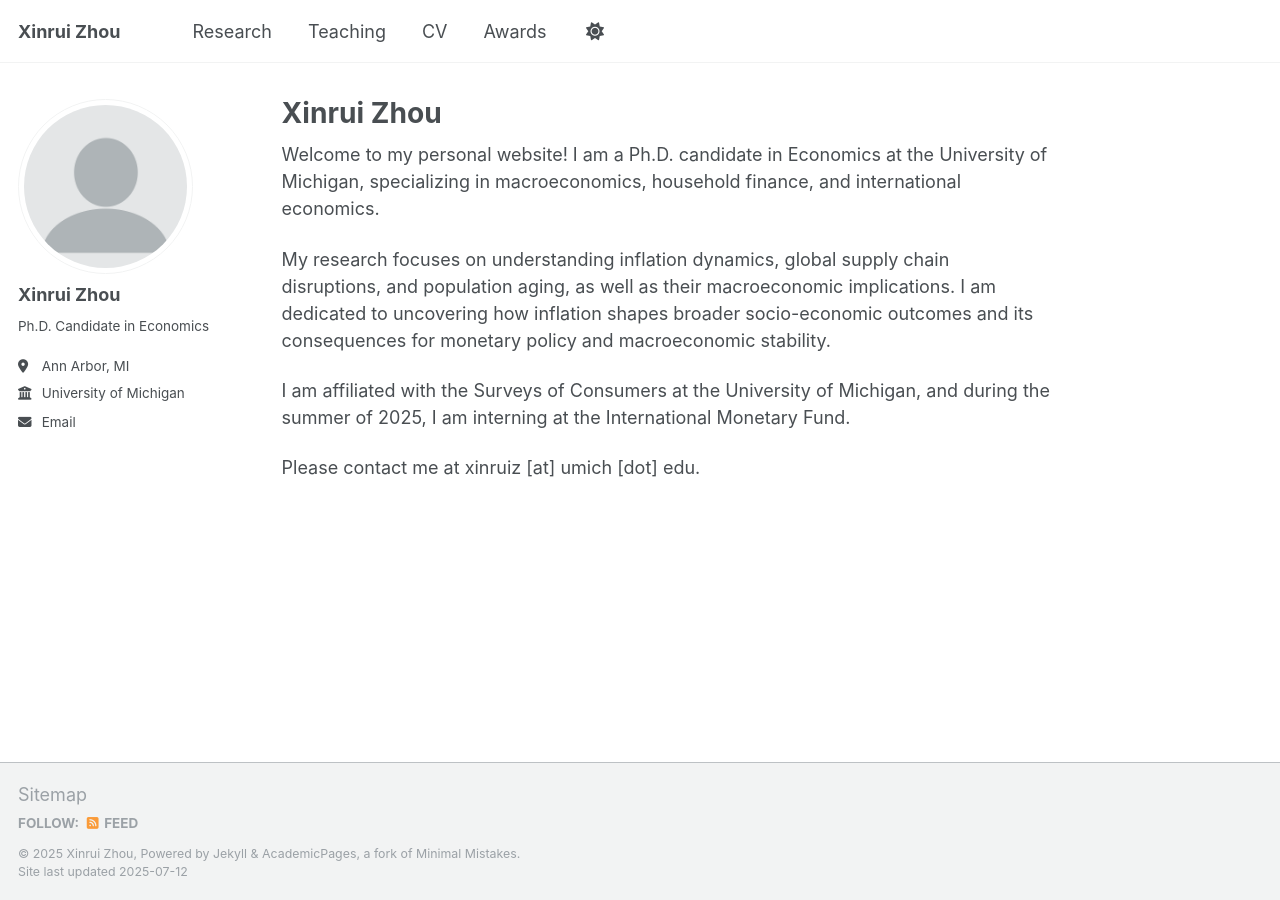
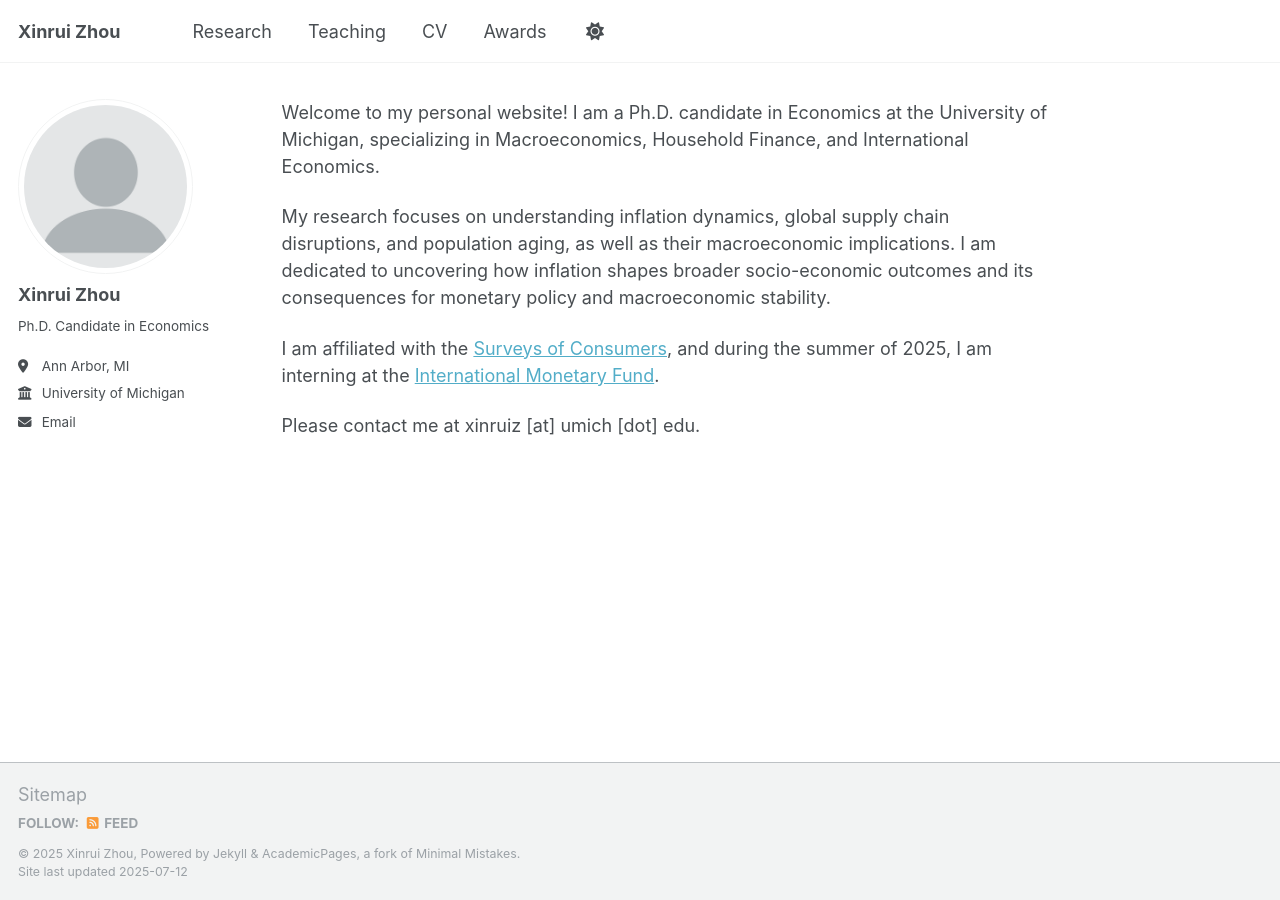
Before and after one commit to xruizhou/xruizhou.github.io, a Jekyll site: the page built from _pages/about.md, in a window 1280 px wide. Built offline with Jekyll 4.4.1, drawn with Linux system fonts in a browser that asks for light colours; a script that is not in the unit is left out.

Commit message:
Update about.md

```diff
--- a/_pages/about.md
+++ b/_pages/about.md
@@ -1,16 +1,16 @@
 ---
 permalink: /
-title: "Xinrui Zhou"
 author_profile: true
 redirect_from:
   - /about/
   - /about.html
 ---
 
-Welcome to my personal website! I am a Ph.D. candidate in Economics at the University of Michigan, specializing in macroeconomics, household finance, and international economics.
+
+Welcome to my personal website! I am a Ph.D. candidate in Economics at the University of Michigan, specializing in Macroeconomics, Household Finance, and International Economics.
 
 My research focuses on understanding inflation dynamics, global supply chain disruptions, and population aging, as well as their macroeconomic implications. I am dedicated to uncovering how inflation shapes broader socio-economic outcomes and its consequences for monetary policy and macroeconomic stability.
 
-I am affiliated with the Surveys of Consumers at the University of Michigan, and during the summer of 2025, I am interning at the International Monetary Fund.
+I am affiliated with the <a href="https://data.sca.isr.umich.edu/" target="_blank">Surveys of Consumers</a>, and during the summer of 2025, I am interning at the <a href="https://www.imf.org/" target="_blank">International Monetary Fund</a>.
 
 Please contact me at xinruiz [at] umich [dot] edu.
```
